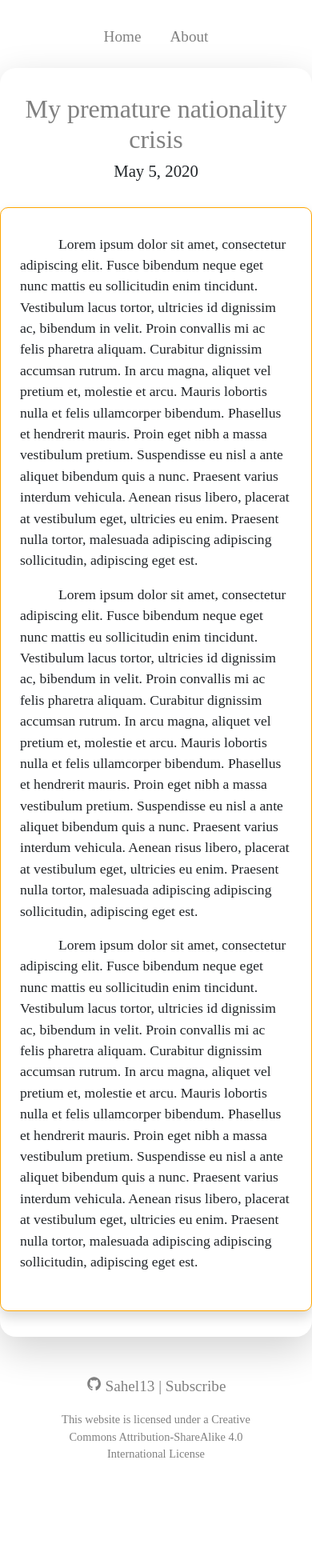
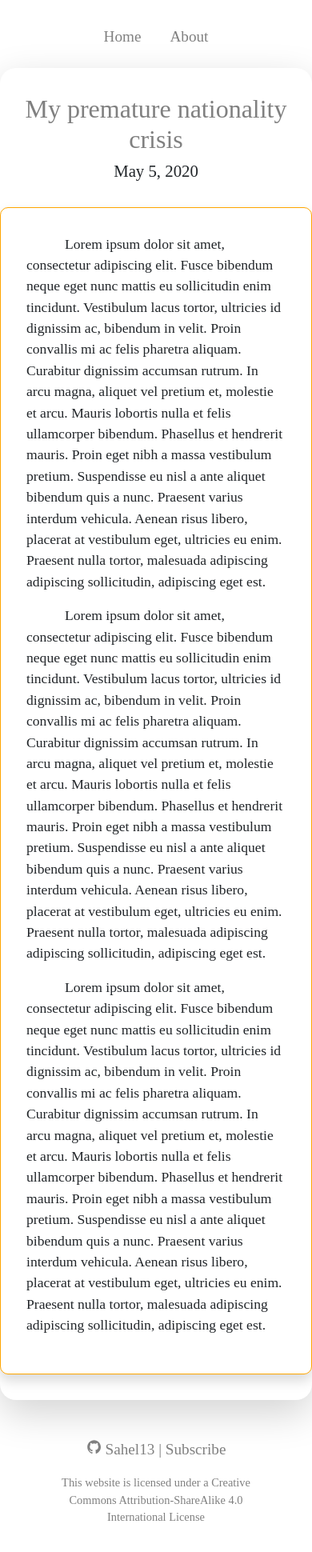
Before and after one commit to Sahel13/TheStudentWatch-Old, a Jekyll site: the page built from _posts/2020-05-05-my-premature-nationality-crisis.md, in a window 390 px wide. Shown: the whole page at 80% size. Built offline with Jekyll 4.4.1, drawn with Linux system fonts in a browser that asks for light colours; nearby versions of some CDN libraries; before the commit the page ends 1861 px from its top, so only the background shows below that.

Commit message:
Padding increased

```diff
--- a/_sass/post_page.scss
+++ b/_sass/post_page.scss
@@ -14,11 +14,11 @@
 /* Content takes the full width in small screens */
 @media (max-width: 576px) {
   .postDetail {
-  	@include sidePadding(1.5rem);
+  	@include sidePadding(2rem);
 
   	p {
   		font-size: 1.1rem;
-      font-weith: 600;
+      font-weith: 700;
   	}
   }
 }
```
